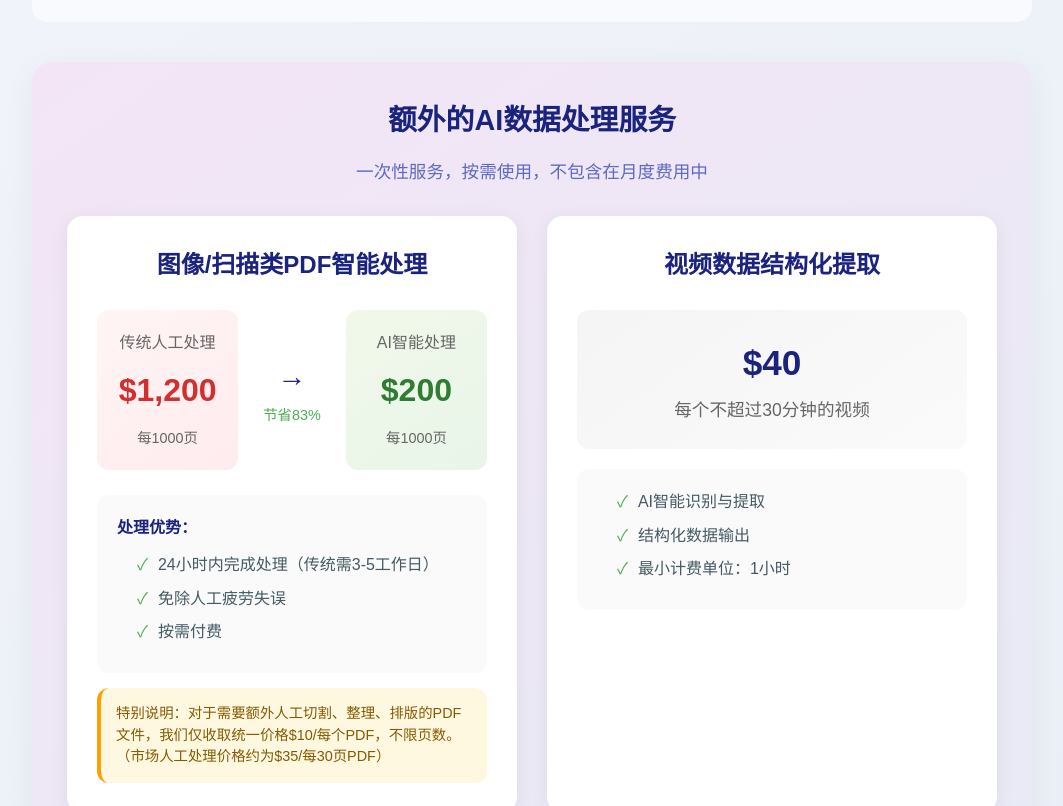
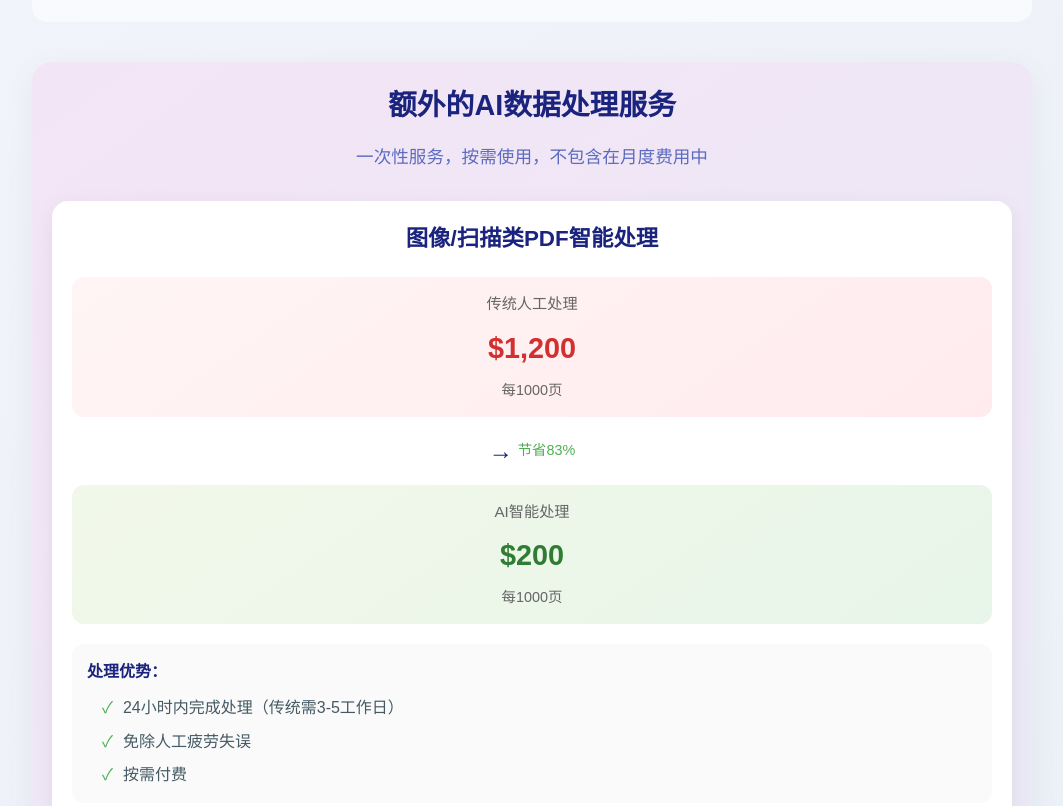
Before and after one commit to APP-EAS/jgspropo, a plain HTML site: page index.html in a window 1280 px wide. Shown: the part 1790-2596 px from the top of the page, without its empty margins (108-1171 px from the left). Drawn offline with nearby package versions, Linux system fonts and the light colour scheme.

Commit message:
Update index.html

```diff
--- a/index.html
+++ b/index.html
@@ -295,36 +295,36 @@
             </table>
         </div>
 
-        <div style="background: linear-gradient(145deg, #f3e5f5 0%, #e8eaf6 100%); border-radius: 20px; padding: 35px; margin-top: 40px; box-shadow: 0 8px 32px rgba(0,0,0,0.05);">
+        <div style="background: linear-gradient(145deg, #f3e5f5 0%, #e8eaf6 100%); border-radius: 20px; padding: 20px; margin-top: 40px; box-shadow: 0 8px 32px rgba(0,0,0,0.05);">
             <h2 style="color: #1a237e; margin: 0; text-align: center; font-size: 1.8em; font-weight: 700;">额外的AI数据处理服务</h2>
             <p style="text-align: center; color: #5c6bc0; margin: 15px 0 30px 0; font-size: 1.1em;">一次性服务，按需使用，不包含在月度费用中</p>
 
-            <div class="comparison-grid" style="gap: 30px;">
-                <div style="background: white; padding: 30px; border-radius: 16px; box-shadow: 0 4px 20px rgba(0,0,0,0.06);">
-                    <h3 style="color: #1a237e; text-align: center; font-size: 1.5em; margin: 0 0 25px 0;">图像/扫描类PDF智能处理</h3>
+            <div style="display: grid; grid-template-columns: 1fr; gap: 30px;">
+                <div style="background: white; padding: 20px; border-radius: 16px; box-shadow: 0 4px 20px rgba(0,0,0,0.06);">
+                    <h3 style="color: #1a237e; text-align: center; font-size: 1.4em; margin: 0 0 20px 0;">图像/扫描类PDF智能处理</h3>
 
-                    <div style="display: flex; justify-content: center; align-items: center; gap: 25px; margin: 25px 0;">
-                        <div style="text-align: center; padding: 20px; background: linear-gradient(145deg, #fff5f5 0%, #ffebee 100%); border-radius: 12px; flex: 1;">
-                            <div style="color: #666; font-size: 1em;">传统人工处理</div>
-                            <div style="color: #d32f2f; font-size: 2em; font-weight: 700; margin: 10px 0;">$1,200</div>
+                    <div style="display: flex; flex-direction: column; gap: 15px; margin: 20px 0;">
+                        <div style="text-align: center; padding: 15px; background: linear-gradient(145deg, #fff5f5 0%, #ffebee 100%); border-radius: 12px;">
+                            <div style="color: #666; font-size: 0.95em;">传统人工处理</div>
+                            <div style="color: #d32f2f; font-size: 1.8em; font-weight: 700; margin: 8px 0;">$1,200</div>
                             <div style="color: #666; font-size: 0.9em;">每1000页</div>
                         </div>
 
-                        <div style="display: flex; flex-direction: column; align-items: center; gap: 5px;">
-                            <div style="color: #1a237e; font-size: 1.8em;">→</div>
+                        <div style="display: flex; justify-content: center; align-items: center; gap: 5px;">
+                            <div style="color: #1a237e; font-size: 1.5em;">→</div>
                             <div style="color: #4caf50; font-weight: 500; font-size: 0.9em;">节省83%</div>
                         </div>
 
-                        <div style="text-align: center; padding: 20px; background: linear-gradient(145deg, #f1f8e9 0%, #e8f5e9 100%); border-radius: 12px; flex: 1;">
-                            <div style="color: #666; font-size: 1em;">AI智能处理</div>
-                            <div style="color: #2e7d32; font-size: 2em; font-weight: 700; margin: 10px 0;">$200</div>
+                        <div style="text-align: center; padding: 15px; background: linear-gradient(145deg, #f1f8e9 0%, #e8f5e9 100%); border-radius: 12px;">
+                            <div style="color: #666; font-size: 0.95em;">AI智能处理</div>
+                            <div style="color: #2e7d32; font-size: 1.8em; font-weight: 700; margin: 8px 0;">$200</div>
                             <div style="color: #666; font-size: 0.9em;">每1000页</div>
                         </div>
                     </div>
 
-                    <div style="background: #fafafa; padding: 20px; border-radius: 12px; margin-top: 20px;">
-                        <div style="color: #1a237e; font-weight: 600; margin-bottom: 12px;">处理优势：</div>
-                        <ul style="color: #455a64; margin: 0; padding-left: 20px; list-style-type: none;">
+                    <div style="background: #fafafa; padding: 15px; border-radius: 12px; margin-top: 15px;">
+                        <div style="color: #1a237e; font-weight: 600; margin-bottom: 10px;">处理优势：</div>
+                        <ul style="color: #455a64; margin: 0; padding-left: 15px; list-style-type: none;">
                             <li style="display: flex; align-items: center; margin-bottom: 8px;">
                                 <span style="color: #4caf50; margin-right: 10px;">✓</span>
                                 24小时内完成处理（传统需3-5工作日）
@@ -333,7 +333,7 @@
                                 <span style="color: #4caf50; margin-right: 10px;">✓</span>
                                 免除人工疲劳失误
                             </li>
-                            <li style="display: flex; align-items: center; margin-bottom: 8px;">
+                            <li style="display: flex; align-items: center;">
                                 <span style="color: #4caf50; margin-right: 10px;">✓</span>
                                 按需付费
                             </li>
@@ -347,16 +347,16 @@
                     </div>
                 </div>
 
-                <div style="background: white; padding: 30px; border-radius: 16px; box-shadow: 0 4px 20px rgba(0,0,0,0.06);">
-                    <h3 style="color: #1a237e; text-align: center; font-size: 1.5em; margin: 0 0 25px 0;">视频数据结构化提取</h3>
+                <div style="background: white; padding: 20px; border-radius: 16px; box-shadow: 0 4px 20px rgba(0,0,0,0.06);">
+                    <h3 style="color: #1a237e; text-align: center; font-size: 1.4em; margin: 0 0 20px 0;">视频数据结构化提取</h3>
 
-                    <div style="text-align: center; padding: 25px; background: linear-gradient(145deg, #f5f5f5 0%, #fafafa 100%); border-radius: 12px; margin: 20px 0;">
-                        <div style="color: #1a237e; font-size: 2.2em; font-weight: 700;">$40</div>
-                        <div style="color: #666; font-size: 1.1em; margin-top: 5px;">每个不超过30分钟的视频</div>
+                    <div style="text-align: center; padding: 20px; background: linear-gradient(145deg, #f5f5f5 0%, #fafafa 100%); border-radius: 12px; margin: 15px 0;">
+                        <div style="color: #1a237e; font-size: 2em; font-weight: 700;">$40</div>
+                        <div style="color: #666; font-size: 1em; margin-top: 5px;">每个不超过30分钟的视频</div>
                     </div>
 
-                    <div style="background: #fafafa; padding: 20px; border-radius: 12px;">
-                        <ul style="color: #455a64; margin: 0; padding-left: 20px; list-style-type: none;">
+                    <div style="background: #fafafa; padding: 15px; border-radius: 12px;">
+                        <ul style="color: #455a64; margin: 0; padding-left: 15px; list-style-type: none;">
                             <li style="display: flex; align-items: center; margin-bottom: 8px;">
                                 <span style="color: #4caf50; margin-right: 10px;">✓</span>
                                 AI智能识别与提取
@@ -365,9 +365,9 @@
                                 <span style="color: #4caf50; margin-right: 10px;">✓</span>
                                 结构化数据输出
                             </li>
-                            <li style="display: flex; align-items: center; margin-bottom: 8px;">
+                            <li style="display: flex; align-items: center;">
                                 <span style="color: #4caf50; margin-right: 10px;">✓</span>
-                                最小计费单位：1小时
+                                最小计费单位：30分钟
                             </li>
                         </ul>
                     </div>
```
